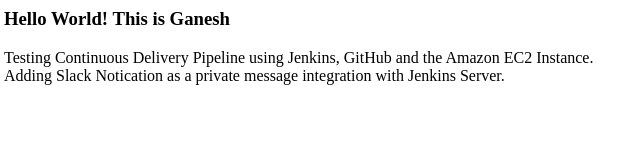
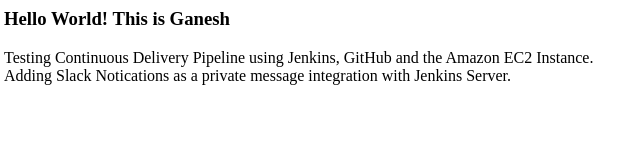
Before and after one commit to erganeshsharma/aws-jenkins, a plain HTML site: page index.html in a window 1280 px wide. Shown: the full height of the page, 4-644 px from the left. Drawn offline with Linux system fonts and the light colour scheme.

Commit message:
update index.html

```diff
--- a/index.html
+++ b/index.html
@@ -4,6 +4,6 @@
 </head>
 <body>
 <H3> Hello World! This is Ganesh</H3>
-<p>Testing Continuous Delivery Pipeline using Jenkins, GitHub and the Amazon EC2 Instance.<br>Adding Slack Notication as a private message integration with Jenkins Server.</p>
+<p>Testing Continuous Delivery Pipeline using Jenkins, GitHub and the Amazon EC2 Instance.<br>Adding Slack Notications as a private message integration with Jenkins Server.</p>
 </body>
 </html>
```
